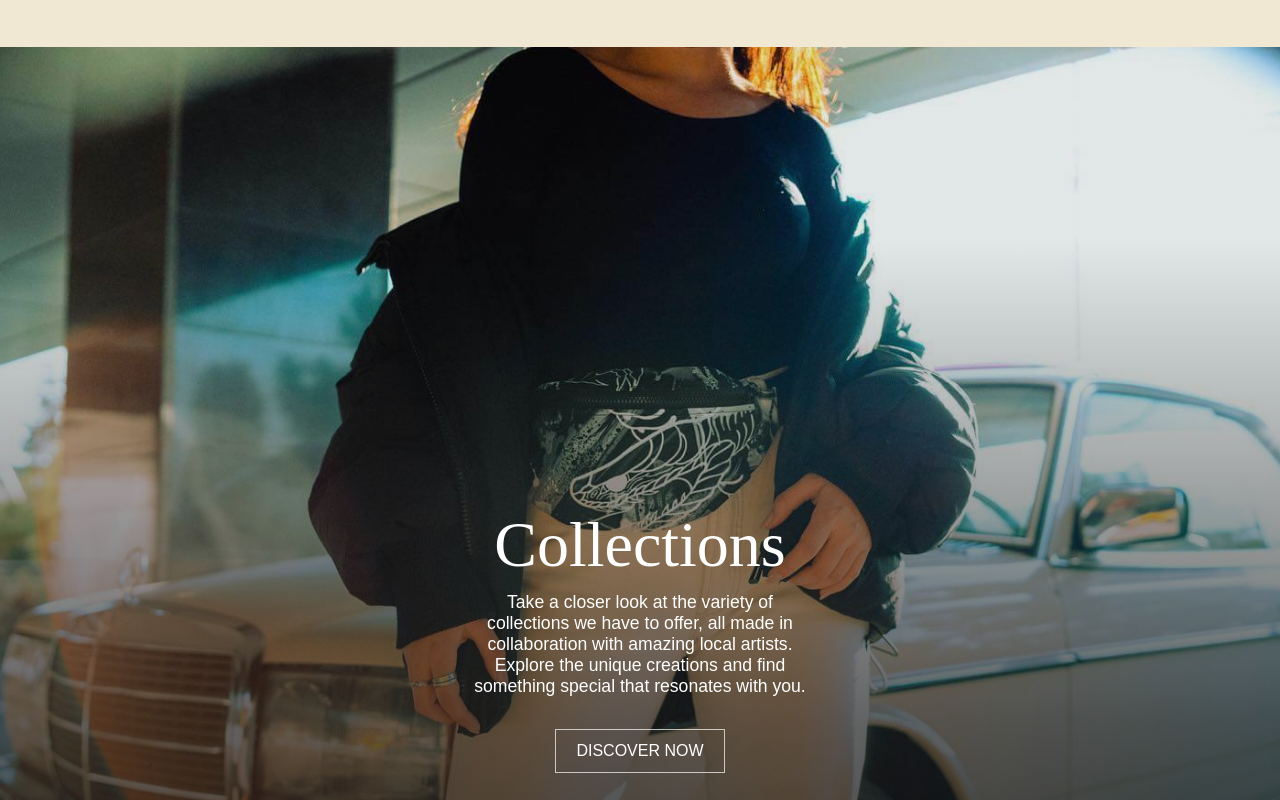
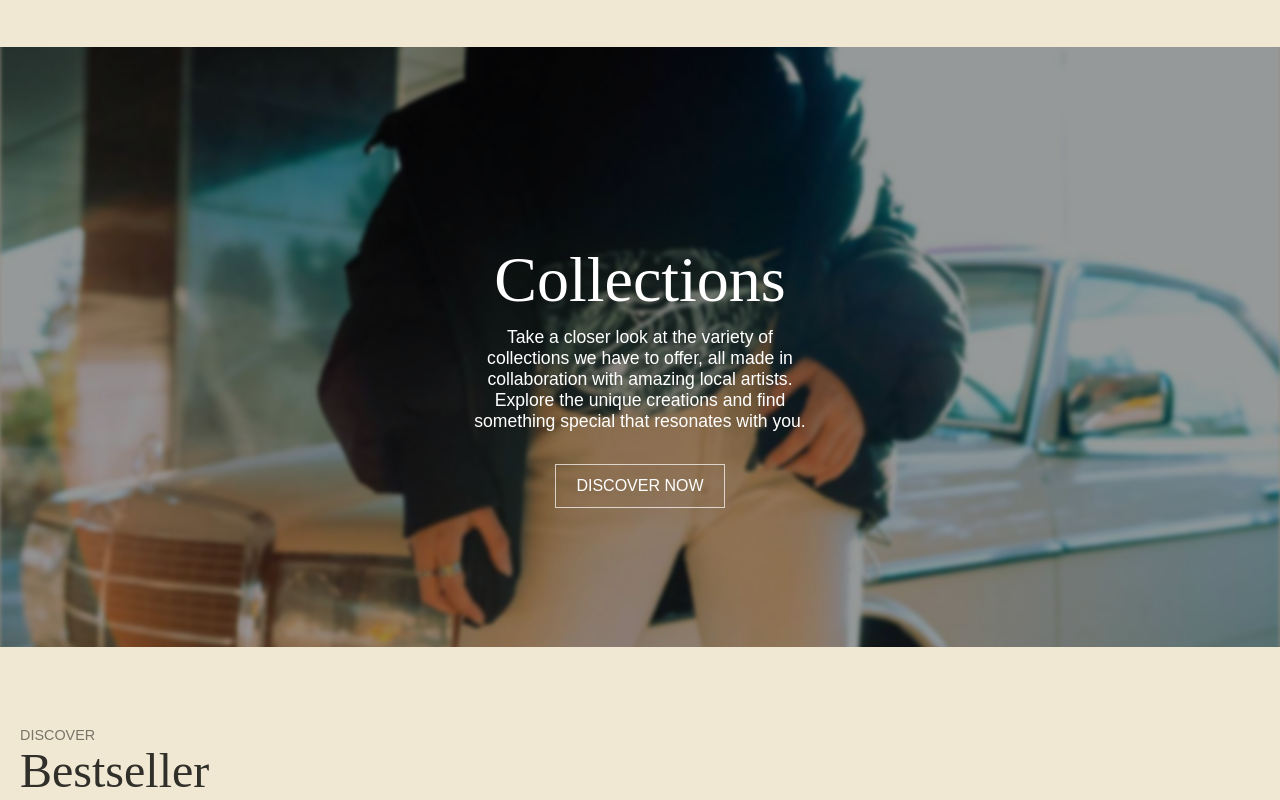
Before and after one commit to cezaraborsan/Noorabum-Website, a React (Create React App) app: page / in a window 1280 px wide. Shown: the part 2520-3320 px from the top of the page. Built offline with nearby package versions, Linux system fonts and the light colour scheme; a web font is replaced by a local one.

Commit message:
add parallax effect on contact and collections sections on home page

```diff
--- a/package.json
+++ b/package.json
@@ -21,6 +21,7 @@
     "react-dom": "^18.2.0",
     "react-helmet": "^6.1.0",
     "react-intersection-observer": "^9.8.0",
+    "react-parallax": "^3.5.1",
     "react-router-dom": "^6.22.1",
     "react-scripts": "5.0.1",
     "react-slick": "^0.30.2",
@@ -53,5 +54,8 @@
       "last 1 firefox version",
       "last 1 safari version"
     ]
+  },
+  "devDependencies": {
+    "@babel/plugin-proposal-private-property-in-object": "^7.21.11"
   }
 }
--- a/src/collections.css
+++ b/src/collections.css
@@ -46,7 +46,7 @@
 }
 
 .collection-info {
-    z-index: 1;
+    z-index: 2;
     flex-direction: column;
     align-items: center;
     justify-content: center;
@@ -64,10 +64,13 @@
     display: flex;
     justify-content: center;
     align-items: center;
+    height: 600px;
 }
 
 .collection-overlay {
-    background-image: linear-gradient(rgba(19, 19, 19, 0.1) 22%, rgba(19, 19, 19, 0.66) 77%, rgba(19, 19, 19, 0.8));
+    /* background-image: linear-gradient(rgba(19, 19, 19, 0.1) 22%, rgba(19, 19, 19, 0.66) 77%, rgba(19, 19, 19, 0.8)); */
+    background-color: rgba(0, 0, 0, 0.4);
+
     position: absolute;
     top: 0;
     bottom: 0;
@@ -88,9 +91,9 @@
     align-items: center;
 }
 
-.collection-section {
+/* .collection-section {
     background-image: url("../public/images/alcazalex-collection.jpeg");
-}
+} */
 
 .contact-section {
     background-image: url("../public/images/contact-us.jpeg");
--- a/src/components/Layout/CollectionSection.js
+++ b/src/components/Layout/CollectionSection.js
@@ -1,30 +1,25 @@
 import React from "react";
-import IntersectionObserver from "../IntersectionObserver";
 import { Link } from 'react-router-dom';
+import { Parallax } from 'react-parallax';
+import '../../collections.css'
 
 function CollectionSection() {
-
-  const handleIntersection = (target) => {
-    target.classList.add("visible");
-  };
-
-  const targetRef = IntersectionObserver(handleIntersection, {
-    threshold: 0.3,
-  });
-
   return (
-    <div class="collection-section" ref={targetRef}>
-      <div class="collection-overlay"></div>
-      <div class="collection-container">
-        <div class="collection-info">
-          <h2 class="collection-heading">Collections</h2>
-          <div class="collection-paragraph">
-            <div class="collection-text">Take a closer look at the variety of collections we have to offer, all made in collaboration with amazing local artists. Explore the unique creations and find something special that resonates with you.</div>
+    <Parallax bgImage="../images/alcazalex-collection.jpeg" strength={300} blur={2}>
+      <div className="">
+        <div className="collection-overlay"></div>
+        <div className="collection-container">
+          <div className="collection-info">
+            <h2 className="collection-heading">Collections</h2>
+            <div className="collection-paragraph">
+              <div className="collection-text">Take a closer look at the variety of collections we have to offer, all made in collaboration with amazing local artists. Explore the unique creations and find something special that resonates with you.</div>
+            </div>
+            <Link to="/about" className="collection-link">Discover Now</Link>
           </div>
-          <Link to="/about" className="collection-link">Discover Now</Link>
         </div>
       </div>
-    </div>
+
+    </Parallax>
   );
 }
 
--- a/src/components/Layout/ContactSection.js
+++ b/src/components/Layout/ContactSection.js
@@ -1,19 +1,21 @@
 import React from "react";
-import IntersectionObserver from "../IntersectionObserver";
+// import IntersectionObserver from "../IntersectionObserver";
 import { FontAwesomeIcon } from '@fortawesome/react-fontawesome';
 import { faInstagram } from '@fortawesome/free-brands-svg-icons';
+import { Parallax } from 'react-parallax';
 
 function ContactSection() {
 
-  const handleIntersection = (target) => {
-    target.classList.add("visible");
-  };
+  // const handleIntersection = (target) => {
+  //   target.classList.add("visible");
+  // };
 
-  const targetRef = IntersectionObserver(handleIntersection, {
-    threshold: 0.3,
-  });
+  // const targetRef = IntersectionObserver(handleIntersection, {
+  //   threshold: 0.3,
+  // });
   return (
-    <div class="contact-section" ref={targetRef}>
+    <Parallax bgImage="../images/contact-us.png" strength={300} blur={2}>
+      <div class="">
         <div class="collection-overlay"></div>
         <div class="collection-container">
           <div class="collection-info">
@@ -22,6 +24,7 @@ function ContactSection() {
           </div>
         </div>
       </div>
+    </Parallax>
   );
 }
 
--- a/src/components/Layout/GallerySection.js
+++ b/src/components/Layout/GallerySection.js
@@ -24,7 +24,6 @@ function GallerySection() {
               Elevate
               your style with our unique waist bags adorned with water-resistant watercolor designs, each
               infused with distinctive personalities. </p>
-
             <div class="main-button">
               <div class="button-wrapper">
                 <Link to="/order" className="button-primary" >Order Yours</Link>
```
Also changed, not shown: 2 other files (tests, documents, lock files or other folders). Lines whose indentation alone changed are shown as unchanged.
